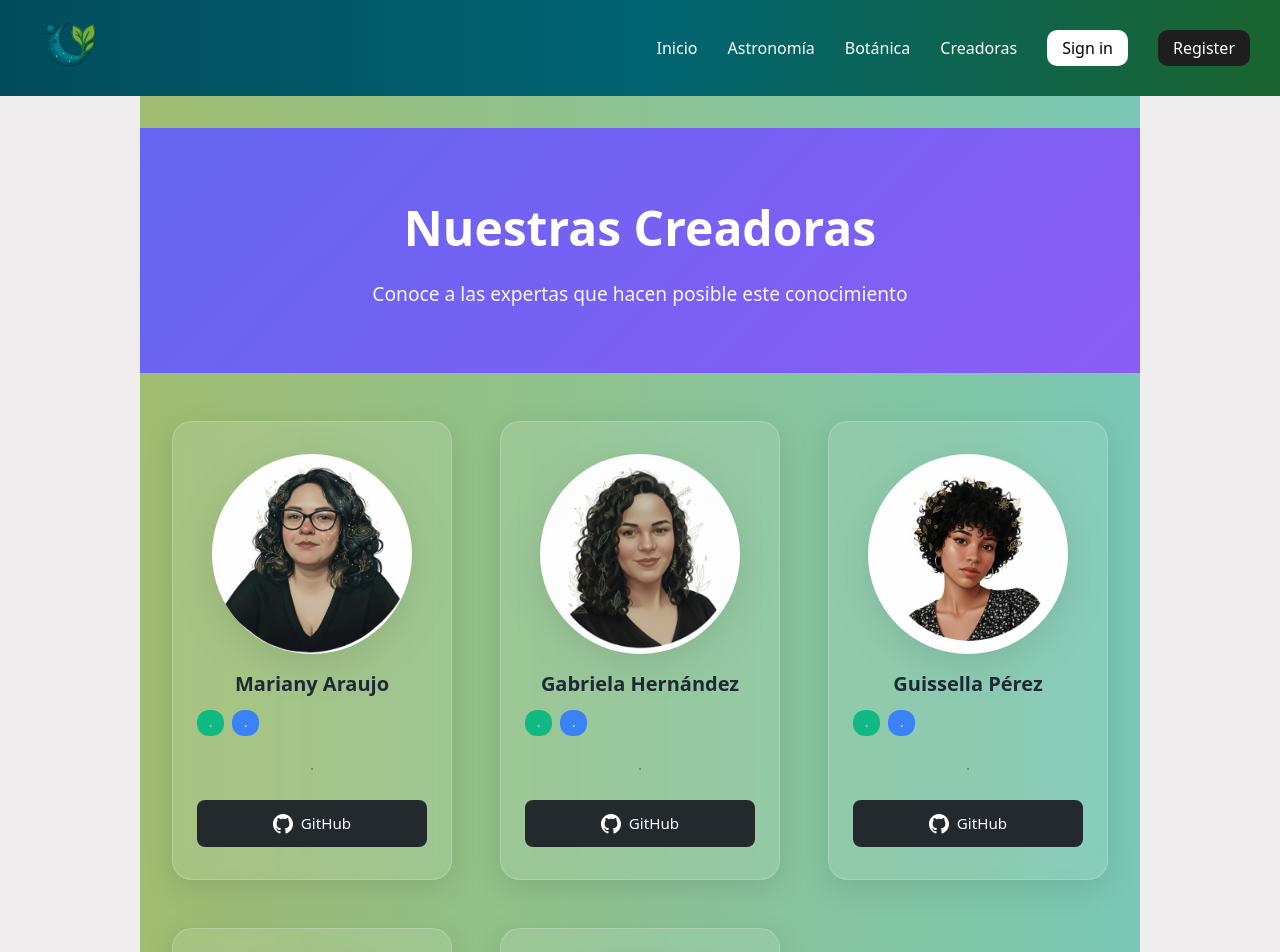
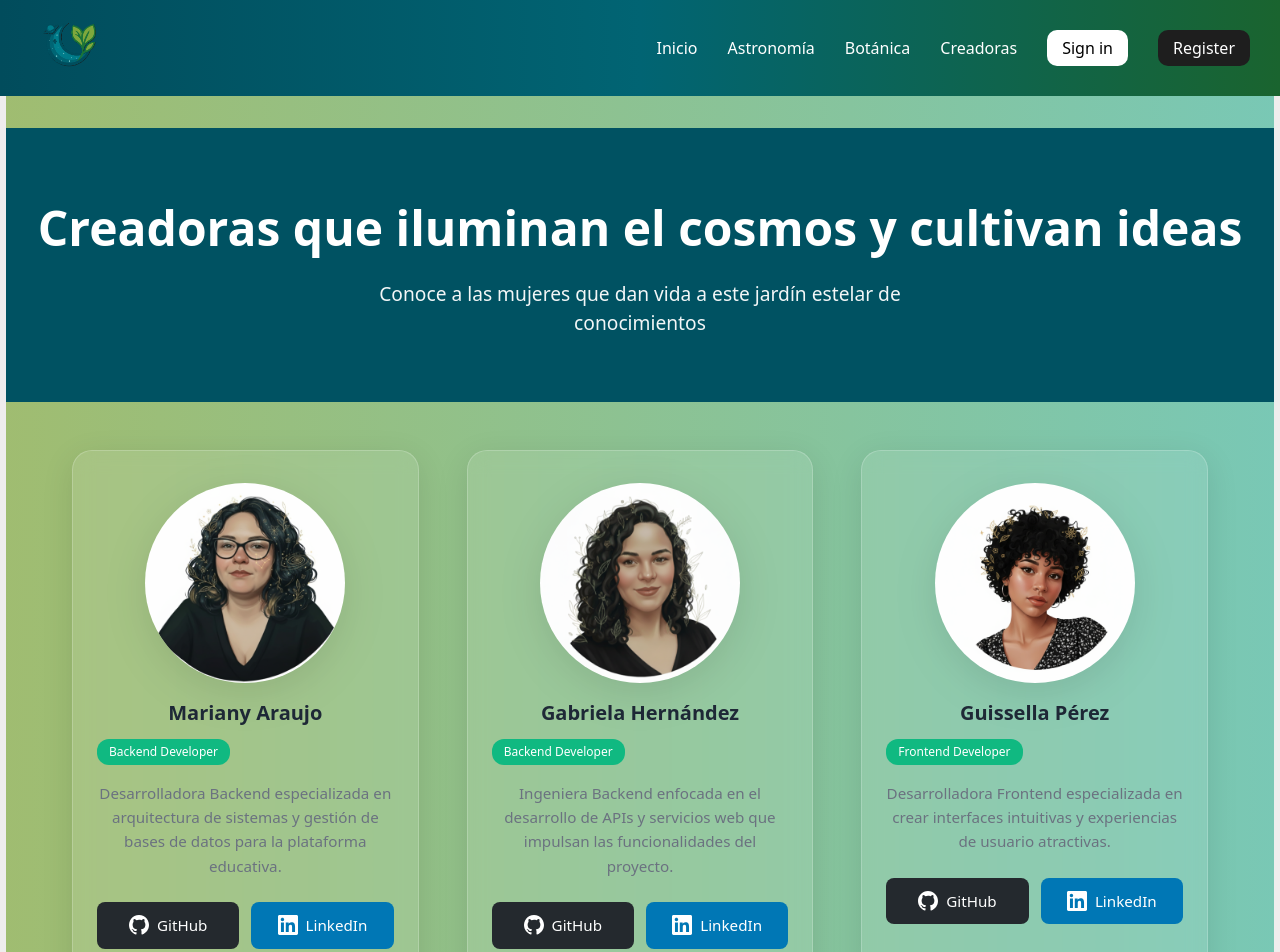
Before and after one commit to Sylva-Organization/CelestialBloom-Client, a React (Vite) app: page /creadoras in a window 1280 px wide. Shown: the top 952 px of the page. Built offline with nearby package versions, Linux system fonts and the light colour scheme.

Commit message:
feat: add LinkedIn links and update descriptive text

```diff
--- a/src/pages/Creators.css
+++ b/src/pages/Creators.css
@@ -8,7 +8,7 @@
 .hero-section {
     text-align: center;
     padding: 4rem 2rem;
-    background: linear-gradient(135deg, #6366f1 0%, #8b5cf6 100%);
+    background: #005262;
     color: white;
     margin-bottom: 3rem;
 }
@@ -122,30 +122,52 @@
     font-size: 0.95rem;
 }
 
+.creator-buttons {
+    display: flex;
+    gap: 0.75rem;
+    flex-wrap: wrap;
+}
+
 .creator-btn {
-    background: #24292e;
-    color: white;
     border: none;
     padding: 0.75rem 1.5rem;
     border-radius: 8px;
     font-weight: 500;
     cursor: pointer;
     transition: all 0.3s ease;
-    width: 100%;
+    flex: 1;
+    min-width: 120px;
     font-size: 0.95rem;
     text-decoration: none;
     display: inline-flex;
     align-items: center;
     justify-content: center;
     gap: 0.5rem;
+    color: white;
 }
 
 .creator-btn:hover {
-    background: #1a1e23;
     transform: translateY(-1px);
 }
 
-.github-btn svg {
+.github-btn {
+    background: #24292e;
+}
+
+.github-btn:hover {
+    background: #1a1e23;
+}
+
+.linkedin-btn {
+    background: #0077b5;
+}
+
+.linkedin-btn:hover {
+    background: #005885;
+}
+
+.github-btn svg,
+.linkedin-btn svg {
     flex-shrink: 0;
 }
 
--- a/src/pages/Creators.jsx
+++ b/src/pages/Creators.jsx
@@ -6,55 +6,60 @@ const Creators = () => {
         {
             id: 1,
             name: "Mariany Araujo",
-            description: ".",
+            description: "Desarrolladora Backend especializada en arquitectura de sistemas y gestión de bases de datos para la plataforma educativa.",
             image: "/mariany.png",
-            category: ".",
+            category: "Backend Developer",
             specialty: ".",
-            github: ""
+            github: "https://github.com/marianyarj",
+            linkedin: "https://www.linkedin.com/in/mariany-araujo/"
         },
         {
             id: 2,
             name: "Gabriela Hernández",
-            description: ".",
+            description: "Ingeniera Backend enfocada en el desarrollo de APIs y servicios web que impulsan las funcionalidades del proyecto.",
             image: "/gabriela.png",
-            category: ".",
+            category: "Backend Developer",
             specialty: ".",
-            github: ""
+            github: "https://github.com/gabriela-her",
+            linkedin: "https://www.linkedin.com/in/gabriela-hernandez-67aa491b3/"
         },
         {
             id: 3,
             name: "Guissella Pérez",
-            description: ".",
+            description: "Desarrolladora Frontend especializada en crear interfaces intuitivas y experiencias de usuario atractivas.",
             image: "/guissella.png",
-            category: ".",
+            category: "Frontend Developer",
             specialty: ".",
-            github: ""
+            github: "https://github.com/guiss26",
+            linkedin: "https://www.linkedin.com/in/guissella-pérez/"
         },
         {
             id: 4,
             name: "Priscelis Codrington",
-            description: ".",
+            description: "Desarrolladora Backend con experiencia en infraestructura tecnológica y optimización de sistemas.",
             image: "/priscelis.png",
-            category: ".",
+            category: "Backend Developer",
             specialty: ".",
-            github: ""
+            github: "https://github.com/priscelis",
+            linkedin: "https://www.linkedin.com/in/priscelis-codrington-5195b0206/"
         },
         {
             id: 5,
             name: "Paloma Gómez",
-            description: ".",
+            description: "Diseñadora y Desarrolladora Frontend dedicada a construir interfaces modernas y funcionales.",
             image: "/paloma.png",
-            category: ".",
+            category: "Frontend Developer",
             specialty: ".",
-            github: ""
+            github: "https://github.com/Pal-cloud",
+            linkedin: "https://www.linkedin.com/in/palomagsal/"
         }
     ];
 
     return (
         <div className="creators-container">
             <div className="hero-section">
-                <h1>Nuestras Creadoras</h1>
-                <p>Conoce a las expertas que hacen posible este conocimiento</p>
+                <h1>Creadoras que iluminan el cosmos y cultivan ideas</h1>
+                <p>Conoce a las mujeres que dan vida a este jardín estelar de conocimientos</p>
             </div>
 
             <div className="creators-grid">
@@ -67,9 +72,9 @@ const Creators = () => {
                             <h3>{creator.name}</h3>
                             <div className="creator-tags">
                                 <span className="creator-category">{creator.category}</span>
-                                <span className="creator-specialty">{creator.specialty}</span>
                             </div>
                             <p>{creator.description}</p>
+                            <div className="creator-buttons">
                                 <a
                                     href={creator.github}
                                     target="_blank"
@@ -81,6 +86,18 @@ const Creators = () => {
                                     </svg>
                                     GitHub
                                 </a>
+                                <a
+                                    href={creator.linkedin}
+                                    target="_blank"
+                                    rel="noopener noreferrer"
+                                    className="creator-btn linkedin-btn"
+                                >
+                                    <svg width="20" height="20" fill="currentColor" viewBox="0 0 24 24">
+                                        <path d="M20.447 20.452h-3.554v-5.569c0-1.328-.027-3.037-1.852-3.037-1.853 0-2.136 1.445-2.136 2.939v5.667H9.351V9h3.414v1.561h.046c.477-.9 1.637-1.85 3.37-1.85 3.601 0 4.267 2.37 4.267 5.455v6.286zM5.337 7.433c-1.144 0-2.063-.926-2.063-2.065 0-1.138.92-2.063 2.063-2.063 1.14 0 2.064.925 2.064 2.063 0 1.139-.925 2.065-2.064 2.065zm1.782 13.019H3.555V9h3.564v11.452zM22.225 0H1.771C.792 0 0 .774 0 1.729v20.542C0 23.227.792 24 1.771 24h20.451C23.2 24 24 23.227 24 22.271V1.729C24 .774 23.2 0 22.222 0h.003z"/>
+                                    </svg>
+                                    LinkedIn
+                                </a>
+                            </div>
                         </div>
                     </div>
                 ))}
```
Lines whose indentation alone changed are shown as unchanged.
